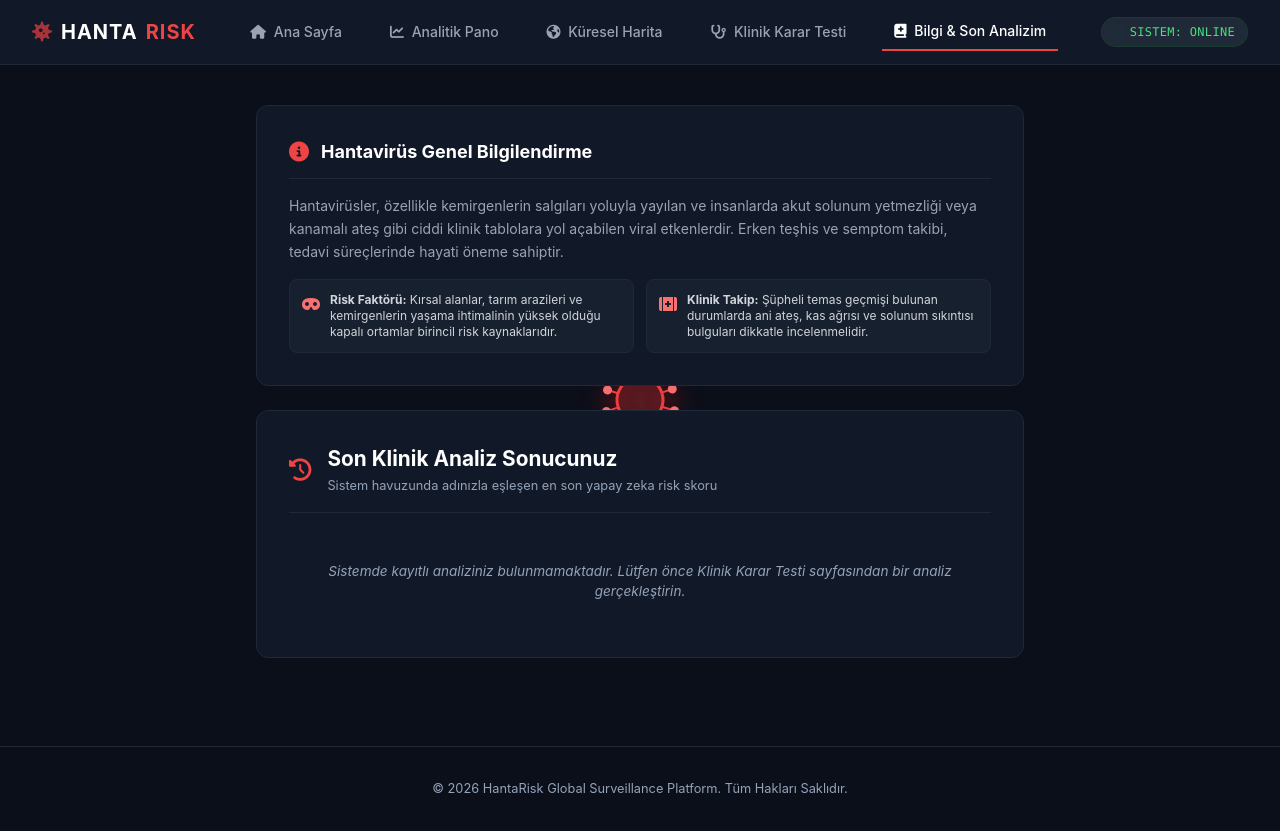
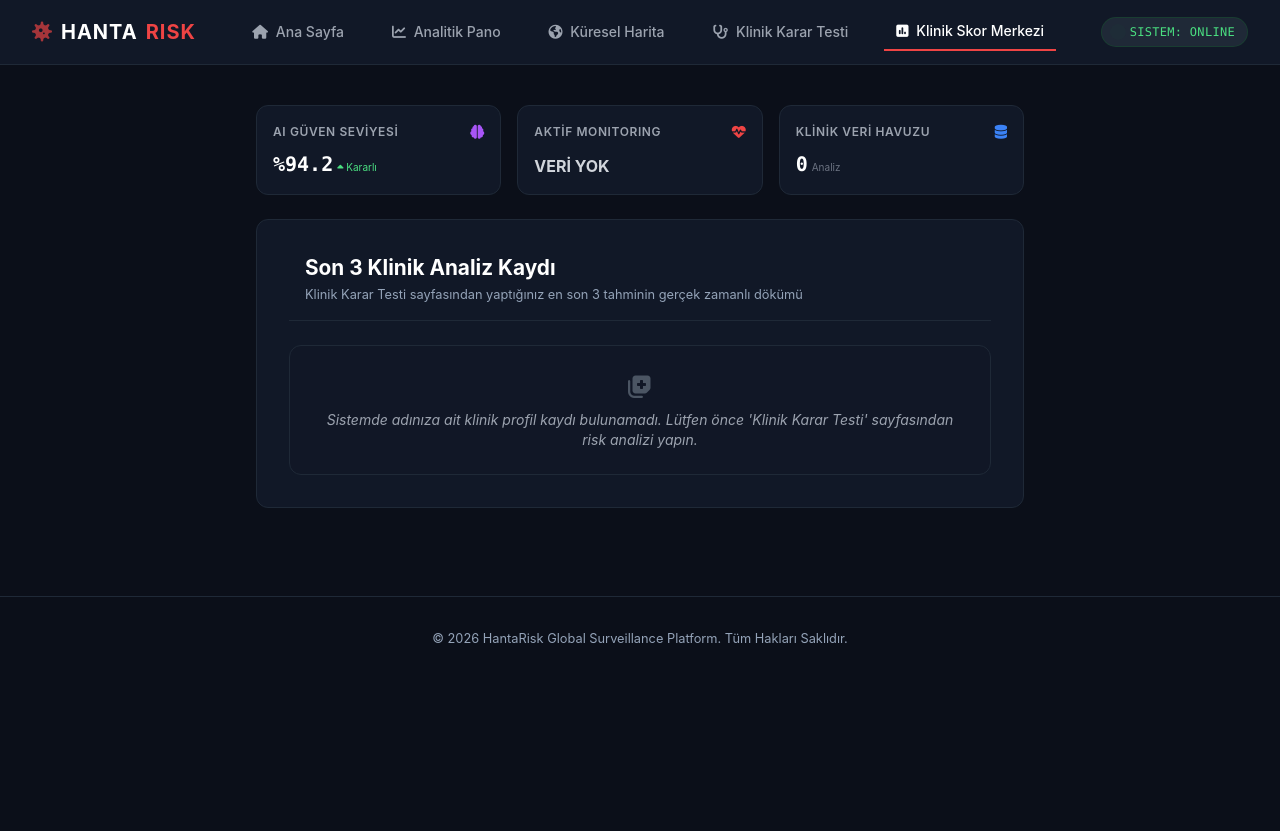
Before and after one commit to kayisdagasli-cmd/hantarisk, a Flask app: page /profil in a window 1280 px wide. After the commit the page ends 643 px from the top, so only its background shows below. Run offline with Flask 3, Linux system fonts and the light colour scheme; some libraries are stand-ins or nearby versions.

Commit message:
Update profil.html

```diff
--- a/templates/profil.html
+++ b/templates/profil.html
@@ -3,7 +3,7 @@
 <head>
     <meta charset="UTF-8">
     <meta name="viewport" content="width=device-width, initial-scale=1.0">
-    <title>Klinik Bilgi & Son Analizim - HantaRisk</title>
+    <title>Klinik Skor Merkezi - HantaRisk</title>
     <script src="https://cdn.tailwindcss.com"></script>
     <link rel="stylesheet" href="https://cdnjs.cloudflare.com/ajax/libs/font-awesome/6.4.0/css/all.min.css">
     <link href="https://fonts.googleapis.com/css2?family=Plus+Jakarta+Sans:wght@300;400;500;600;700;800&display=swap" rel="stylesheet">
@@ -31,19 +31,15 @@
             .premium-card { padding: 1.2rem !important; border-radius: 10px !important; }
         }
 
-        /* Mobil Menü Geçiş Desteği */
-        #mobile-menu {
-            display: none;
-        }
-        #mobile-menu.open {
-            display: flex;
-        }
+        #mobile-menu { display: none; }
+        #mobile-menu.open { display: flex; }
     </style>
 </head>
 <body class="bg-[#0b0f19] text-[#e2e8f0]">
 
     <canvas id="animation-canvas"></canvas>
 
+    <!-- Üst Menü -->
     <nav class="bg-[#111827] border-b border-gray-800 sticky top-0 z-50 w-full">
         <div class="max-w-7xl mx-auto px-4 sm:px-6 lg:px-8">
             <div class="flex items-center justify-between h-16">
@@ -59,7 +55,7 @@
                     <a href="/dashboard" class="text-gray-400 hover:text-white px-3 py-2 text-sm font-medium transition"><i class="fa-solid fa-chart-line mr-1"></i> Analitik Pano</a>
                     <a href="/surveillance" class="text-gray-400 hover:text-white px-3 py-2 text-sm font-medium transition"><i class="fa-solid fa-earth-americas mr-1"></i> Küresel Harita</a>
                     <a href="/klinik-test" class="text-gray-400 hover:text-white px-3 py-2 text-sm font-medium transition"><i class="fa-solid fa-stethoscope mr-1"></i> Klinik Karar Testi</a>
-                    <a href="/profil" class="text-white border-b-2 border-red-500 px-3 py-2 text-sm font-medium"><i class="fa-solid fa-book-medical mr-1"></i> Bilgi & Son Analizim</a>
+                    <a href="/profil" class="text-white border-b-2 border-red-500 px-3 py-2 text-sm font-medium"><i class="fa-solid fa-square-poll-vertical mr-1"></i> Klinik Skor Merkezi</a>
                 </div>
 
                 <div class="hidden md:flex items-center gap-2 bg-[#1f2937] px-3 py-1.5 rounded-full border border-green-900/50">
@@ -80,47 +76,60 @@
             <a href="/dashboard" class="text-gray-300 hover:text-white hover:bg-gray-800 block px-3 py-2.5 rounded-md text-base font-medium transition"><i class="fa-solid fa-chart-line w-6 text-red-500"></i>Analitik Pano</a>
             <a href="/surveillance" class="text-gray-300 hover:text-white hover:bg-gray-800 block px-3 py-2.5 rounded-md text-base font-medium transition"><i class="fa-solid fa-earth-americas w-6 text-red-500"></i>Küresel Harita</a>
             <a href="/klinik-test" class="text-gray-300 hover:text-white hover:bg-gray-800 block px-3 py-2.5 rounded-md text-base font-medium transition"><i class="fa-solid fa-stethoscope w-6 text-red-500"></i>Klinik Karar Testi</a>
-            <a href="/profil" class="text-white bg-gray-900 block px-3 py-2.5 rounded-md text-base font-medium"><i class="fa-solid fa-book-medical w-6 text-red-500"></i>Bilgi & Son Analizim</a>
+            <a href="/profil" class="text-white bg-gray-900 block px-3 py-2.5 rounded-md text-base font-medium"><i class="fa-solid fa-square-poll-vertical w-6 text-red-500"></i>Klinik Skor Merkezi</a>
         </div>
     </nav>
 
     <main style="padding-top: 40px; padding-bottom: 40px;">
         <div style="max-width: 800px; margin: 0 auto; width: 100%; padding: 0 1rem;">
 
-            <!-- Bilgi Odaklı Yeni Bölüm -->
-            <div class="premium-card" style="margin-bottom: 1.5rem; background: var(--card-bg); border: 1px solid var(--border-color); padding: 2rem; border-radius: 12px;">
-                <div class="flex items-center gap-3 mb-4 border-b border-gray-800 pb-3">
-                    <i class="fa-solid fa-circle-info text-xl text-red-500"></i>
-                    <h2 class="text-lg font-bold text-white">Hantavirüs Genel Bilgilendirme</h2>
+            <!-- YENİ ÜST BÖLÜM: Profesyonel İndikatör Kartları (Bilgilendirme yerine eklendi) -->
+            <div class="grid grid-cols-1 sm:grid-cols-3 gap-4 mb-6">
+                <div class="bg-[#111827] border border-gray-800 p-4 rounded-xl flex flex-col justify-between">
+                    <div class="flex items-center justify-between mb-2">
+                        <span class="text-xs font-semibold text-gray-400 tracking-wider">AI GÜVEN SEVİYESİ</span>
+                        <i class="fa-solid fa-brain text-purple-500 text-sm"></i>
                     </div>
-                <p class="text-sm text-gray-400 leading-relaxed mb-4">
-                    Hantavirüsler, özellikle kemirgenlerin salgıları yoluyla yayılan ve insanlarda akut solunum yetmezliği veya kanamalı ateş gibi ciddi klinik tablolara yol açabilen viral etkenlerdir. Erken teşhis ve semptom takibi, tedavi süreçlerinde hayati öneme sahiptir.
-                </p>
-                <div class="grid grid-cols-1 sm:grid-cols-2 gap-3 mt-4">
-                    <div class="bg-[#1f2937]/50 p-3 rounded-lg border border-gray-800 flex items-start gap-2.5">
-                        <i class="fa-solid fa-mask text-red-400 mt-1"></i>
-                        <span class="text-xs text-gray-300"><strong>Risk Faktörü:</strong> Kırsal alanlar, tarım arazileri ve kemirgenlerin yaşama ihtimalinin yüksek olduğu kapalı ortamlar birincil risk kaynaklarıdır.</span>
+                    <div class="flex items-baseline gap-1">
+                        <span class="text-xl font-bold text-white font-mono">%94.2</span>
+                        <span class="text-[10px] text-green-400"><i class="fa-solid fa-caret-up"></i> Kararlı</span>
                     </div>
-                    <div class="bg-[#1f2937]/50 p-3 rounded-lg border border-gray-800 flex items-start gap-2.5">
-                        <i class="fa-solid fa-kit-medical text-red-400 mt-1"></i>
-                        <span class="text-xs text-gray-300"><strong>Klinik Takip:</strong> Şüpheli temas geçmişi bulunan durumlarda ani ateş, kas ağrısı ve solunum sıkıntısı bulguları dikkatle incelenmelidir.</span>
+                </div>
+                <div class="bg-[#111827] border border-gray-800 p-4 rounded-xl flex flex-col justify-between">
+                    <div class="flex items-center justify-between mb-2">
+                        <span class="text-xs font-semibold text-gray-400 tracking-wider">AKTİF MONITORING</span>
+                        <i class="fa-solid fa-heart-pulse text-red-500 text-sm"></i>
+                    </div>
+                    <div class="flex items-baseline gap-1">
+                        <span id="indikator-durum" class="text-base font-bold text-gray-300">VERİ YOK</span>
+                    </div>
+                </div>
+                <div class="bg-[#111827] border border-gray-800 p-4 rounded-xl flex flex-col justify-between">
+                    <div class="flex items-center justify-between mb-2">
+                        <span class="text-xs font-semibold text-gray-400 tracking-wider">KLİNİK VERİ HAVUZU</span>
+                        <i class="fa-solid fa-database text-blue-500 text-sm"></i>
+                    </div>
+                    <div class="flex items-baseline gap-1">
+                        <span id="indikator-adet" class="text-xl font-bold text-white font-mono">0</span>
+                        <span class="text-[10px] text-gray-500">Analiz</span>
                     </div>
                 </div>
             </div>
 
-            <!-- Son Tahmini Gösteren Dinamik Alan -->
+            <!-- Son 3 Tahmini Gösteren Dinamik Alan -->
             <div class="premium-card" style="background: var(--card-bg); border: 1px solid var(--border-color); padding: 2rem; border-radius: 12px;">
                 <div class="card-header-block" style="display: flex; gap: 1rem; align-items: center; margin-bottom: 1.5rem; border-bottom: 1px solid var(--border-color); padding-bottom: 1rem;">
-                    <div class="card-header-icon" style="font-size: 1.4rem; color: var(--primary);"><i class="fa-solid fa-clock-rotate-left"></i></div>
+                    <div class="card-header-icon" style="font-size: 1.4rem; color: var(--primary);"><i class="fa-solid fa-chart-list"></i></div>
                     <div>
-                        <h2 style="font-size: 1.3rem; font-weight: 700; color: #fff;">Son Klinik Analiz Sonucunuz</h2>
-                        <p style="font-size: 0.8rem; color: var(--text-muted); margin-top: 2px;">Sistem havuzunda adınızla eşleşen en son yapay zeka risk skoru</p>
+                        <h2 style="font-size: 1.3rem; font-weight: 700; color: #fff;">Son 3 Klinik Analiz Kaydı</h2>
+                        <p style="font-size: 0.8rem; color: var(--text-muted); margin-top: 2px;">Klinik Karar Testi sayfasından yaptığınız en son 3 tahminin gerçek zamanlı dökümü</p>
                     </div>
                 </div>
 
-                <div id="gecmis-listesi">
+                <!-- Son 3 Tahminin Sıralanacağı Alan -->
+                <div id="gecmis-listesi" class="space-y-3">
                     <div style="text-align: center; color: var(--text-muted); padding: 1.5rem; font-size: 0.85rem;">
-                        <i class="fa-solid fa-circle-notch fa-spin" style="margin-right: 6px;"></i> Kayıtlar sorgulanıyor...
+                        <i class="fa-solid fa-circle-notch fa-spin" style="margin-right: 6px;"></i> Klinik kayıtlar veritabanından çekiliyor...
                     </div>
                 </div>
 
@@ -142,7 +151,6 @@
             menuBtn.addEventListener('click', function(e) {
                 e.stopPropagation();
                 mobileMenu.classList.toggle('open');
-
                 if (mobileMenu.classList.contains('open')) {
                     menuIcon.className = 'fa-solid fa-xmark text-xl';
                 } else {
@@ -158,81 +166,102 @@
             });
         }
 
-        // --- 2. VERİTABANI TAHMİN SORGULAMA MOTORU (SADECE EN SON TAHMİN) ---
+        // --- 2. DİNAMİK VERİTABANI MOTORU (SON 3 TAHMİNİ LİSTELEME) ---
         document.addEventListener("DOMContentLoaded", function() {
             const savedName = localStorage.getItem('hanta_ad_soyad');
             const savedAge = localStorage.getItem('hanta_yas');
             const savedGender = localStorage.getItem('hanta_cinsiyet');
             const savedCity = localStorage.getItem('hanta_sehir');
+
             const liste = document.getElementById("gecmis-listesi");
+            const indDurum = document.getElementById("indikator-durum");
+            const indAdet = document.getElementById("indikator-adet");
 
-            // Eğer lokalde isim kaydı yoksa test çözülmemiştir
+            // Eğer lokal hafızada hiç kayıt yoksa henüz test çözülmemiştir
             if (!savedName) {
                 liste.innerHTML = `
-                    <div style="text-align: center; color: var(--text-muted); padding: 1.5rem; font-size: 0.85rem; font-style: italic;">
-                        Sistemde kayıtlı analiziniz bulunmamaktadır. Lütfen önce Klinik Karar Testi sayfasından bir analiz gerçekleştirin.
+                    <div class="text-center text-gray-400 p-6 text-sm italic border border-gray-800 rounded-xl bg-gray-900/20">
+                        <i class="fa-solid fa-notes-medical text-gray-600 block text-2xl mb-2"></i>
+                        Sistemde adınıza ait klinik profil kaydı bulunamadı. Lütfen önce 'Klinik Karar Testi' sayfasından risk analizi yapın.
                     </div>`;
                 return;
             }
 
-            // Veritabanından verileri çekip sadece en son 1 tanesini filtreliyoruz
+            // Flask API uç noktasından tüm geçmiş veriyi çekiyoruz
             fetch('/api/kullanici-gecmis')
                 .then(res => res.json())
                 .then(data => {
+                    // Kullanıcının ismine göre filtreleme yapıyoruz
                     const filtrelenmisVeri = data.filter(test =>
                         test.ad_soyad.trim().toLowerCase() === savedName.trim().toLowerCase()
                     );
 
-                    // Adına ait veritabanında henüz kayıt yoksa (API aktif değilse emniyet kartı)
+                    // Eğer veritabanında isim eşleşmediyse (API bağlantı aşamasındaysa emniyet simülasyonu)
                     if (filtrelenmisVeri.length === 0) {
+                        indDurum.innerText = "LOKAL AKTİF";
+                        indDurum.className = "text-base font-bold text-amber-400";
+                        indAdet.innerText = "1";
+
                         liste.innerHTML = `
-                            <div style="background: rgba(255,255,255,0.02); border: 1px solid var(--border-color); border-left: 4px solid #64748b; padding: 1.2rem; border-radius: 8px;">
+                            <div style="background: rgba(255,255,255,0.01); border: 1px solid var(--border-color); border-left: 4px solid #f97316; padding: 1.2rem; border-radius: 8px;">
                                 <div class="flex justify-between items-center mb-2">
-                                    <h4 class="text-white text-sm font-semibold"><i class="fa-solid fa-user-clock text-gray-400 mr-1"></i> Son Test Sahibi: ${savedName}</h4>
-                                    <span class="bg-gray-700 text-white text-[10px] font-bold px-2 py-0.5 rounded">YEREL VERİ</span>
+                                    <h4 class="text-white text-sm font-semibold"><i class="fa-solid fa-circle-user text-orange-400 mr-1"></i> Son Aktif Profil: ${savedName}</h4>
+                                    <span class="bg-orange-500/10 text-orange-400 text-[10px] font-bold px-2 py-0.5 rounded border border-orange-500/20">KLİNİK TEST BAĞLANTISI BEKLENİYOR</span>
                                 </div>
                                 <p class="text-xs text-gray-400 mb-2">Yaş: ${savedAge || '-'} | Cinsiyet: ${savedGender || '-'} | Konum: ${savedCity || '-'}</p>
-                                <div class="text-xs text-amber-500 font-medium bg-amber-500/10 p-2 rounded border border-amber-500/20">
-                                    <i class="fa-solid fa-circle-exclamation mr-1"></i> Test veriniz tarayıcıda mevcut ancak veritabanı API bağlantısı kurulmadığı için skor dökümü alınamadı.
-                                </div>
+                                <p class="text-xs text-gray-500 leading-relaxed"><i class="fa-solid fa-circle-info mr-1"></i> Klinik Karar Testini tamamladığınızda skorunuz buraya anlık yansıyacaktır. Şu an Flask API veritabanı yanıtı bekleniyor.</p>
                             </div>`;
                         return;
                     }
 
-                    // Dizi içerisinden sadece en son yapılan 1 adet tahmini yakalıyoruz (.slice(-1)[0])
-                    const sonTahmin = filtrelenmisVeri.slice(-1)[0];
+                    // --- KRİTİK NOKTA: Diziyi ters çevirip (en yeniler üste gelsin diye) İLK 3 TANESİNİ ALIYORUZ ---
+                    const sonUcTahmin = filtrelenmisVeri.reverse().slice(0, 3);
 
+                    // Üstteki profesyonel indikatör kartlarını dinamik olarak besleyelim
+                    indAdet.innerText = filtrelenmisVeri.length; // Toplam kaç test çözdüyse
+
+                    const enSonRisk = sonUcTahmin[0].risk_seviyesi; // En son yaptığı testin risk seviyesi
+                    indDurum.innerText = enSonRisk;
+                    if(enSonRisk === "KRİTİK") indDurum.className = "text-base font-bold text-red-500";
+                    else if(enSonRisk === "YÜKSEK RİSK") indDurum.className = "text-base font-bold text-orange-500";
+                    else if(enSonRisk === "ORTA RİSK") indDurum.className = "text-base font-bold text-yellow-500";
+                    else indDurum.className = "text-base font-bold text-green-500";
+
+                    // Ekrana son 3 tahmini basıyoruz
+                    liste.innerHTML = sonUcTahmin.map((test, index) => {
                         let renk = "#10b981";
-                    if(sonTahmin.risk_seviyesi === "KRİTİK") renk = "#ef4444";
-                    else if(sonTahmin.risk_seviyesi === "YÜKSEK RİSK") renk = "#f97316";
-                    else if(sonTahmin.risk_seviyesi === "ORTA RİSK") renk = "#eab308";
+                        if(test.risk_seviyesi === "KRİTİK") renk = "#ef4444";
+                        else if(test.risk_seviyesi === "YÜKSEK RİSK") renk = "#f97316";
+                        else if(test.risk_seviyesi === "ORTA RİSK") renk = "#eab308";
 
-                    liste.innerHTML = `
-                        <div style="background: rgba(255,255,255,0.02); border: 1px solid var(--border-color); border-left: 4px solid ${renk}; padding: 1.2rem; border-radius: 8px;">
-                            <div style="display: flex; justify-content: space-between; align-items: center; margin-bottom: 0.8rem; flex-wrap: wrap; gap: 0.5rem; border-bottom: 1px solid #1f2937; padding-bottom: 0.6rem;">
+                        return `
+                            <div style="background: rgba(255,255,255,0.02); border: 1px solid var(--border-color); border-left: 4px solid ${renk}; padding: 1.2rem; border-radius: 8px;" class="transition hover:bg-gray-800/30">
+                                <div style="display: flex; justify-content: space-between; align-items: center; margin-bottom: 0.6rem; flex-wrap: wrap; gap: 0.5rem; border-bottom: 1px solid #1f2937; padding-bottom: 0.5rem;">
                                     <span style="font-size: 0.85rem; color: #fff; font-weight: 600;">
-                                    <i class="fa-solid fa-id-card-clip" style="color: ${renk}; margin-right: 5px;"></i> Hasta: ${sonTahmin.ad_soyad} (${savedAge || '-'} Yaş / ${savedGender || '-'})
-                               span>
-                                <span style="background: ${renk}; color: ${sonTahmin.risk_seviyesi === 'ORTA RİSK' ? '#000' : '#fff'}; font-size: 0.75rem; font-weight: 700; padding: 0.15rem 0.5rem; border-radius: 4px;">${sonTahmin.risk_seviyesi}</span>
+                                        <i class="fa-solid fa-id-card-clip" style="color: ${renk}; margin-right: 5px;"></i>
+                                        Kayıt #${filtrelenmisVeri.length - index} - ${test.ad_soyad} (${savedAge || '30'} Yaş / ${savedGender || 'Belirtilmedi'})
+                                    </span>
+                                    <span style="background: ${renk}; color: ${test.risk_seviyesi === 'ORTA RİSK' ? '#000' : '#fff'}; font-size: 0.7rem; font-weight: 800; padding: 0.15rem 0.5rem; border-radius: 4px; tracking-wide">${test.risk_seviyesi}</span>
                                 </div>
 
-                            <div style="display: flex; justify-content: space-between; align-items: center; flex-wrap: wrap; gap: 0.5rem;">
+                                <div style="display: flex; justify-content: space-between; align-items: center; flex-wrap: wrap; gap: 0.5rem; margin-top: 0.4rem;">
                                     <h4 style="color: #fff; font-size:0.9rem; font-weight:600;">
-                                    <i class="fa-solid fa-file-medical" style="margin-right:5px; color:${renk};"></i> Analiz Sonucu Skoru: <span style="color:${renk}">%${sonTahmin.risk_skoru}</span>
+                                        <i class="fa-solid fa-wave-square" style="margin-right:5px; color:${renk};"></i> Yapay Zeka Hesaplanan Risk Skoru: <span style="color:${renk}">%${test.risk_skoru}</span>
                                     </h4>
                                 </div>
 
-                            <div style="font-size: 0.78rem; color: var(--text-muted); display: flex; gap: 1rem; flex-wrap: wrap; margin-top: 0.6rem;">
-                                <span><i class="fa-solid fa-location-dot"></i> Konum: ${sonTahmin.ulke || 'Türkiye'} / ${sonTahmin.sehir}</span>
-                                <span><i class="fa-solid fa-calendar-day"></i> Tarih: ${sonTahmin.tarih}</span>
+                                <div style="font-size: 0.75rem; color: var(--text-muted); display: flex; gap: 1.2rem; flex-wrap: wrap; margin-top: 0.6rem;">
+                                    <span><i class="fa-solid fa-map-location-dot"></i> Bölge: ${test.ulke || 'Türkiye'} / ${test.sehir}</span>
+                                    <span><i class="fa-solid fa-clock"></i> Analiz Zamanı: ${test.tarih}</span>
                                 </div>
                             </div>
                         `;
+                    }).join("");
                 })
                 .catch(() => {
                     liste.innerHTML = `
                         <div style="text-align: center; color: var(--primary); padding: 1.5rem; font-size:0.85rem;">
-                            Veri tabanından veri çekilirken bir hata oluştu.
+                            <i class="fa-solid fa-circle-exclamation mr-1"></i> Veritabanı veri havuzuna bağlanırken hata oluştu.
                         </div>`;
                 });
         });
```
Lines whose indentation alone changed are shown as unchanged.
